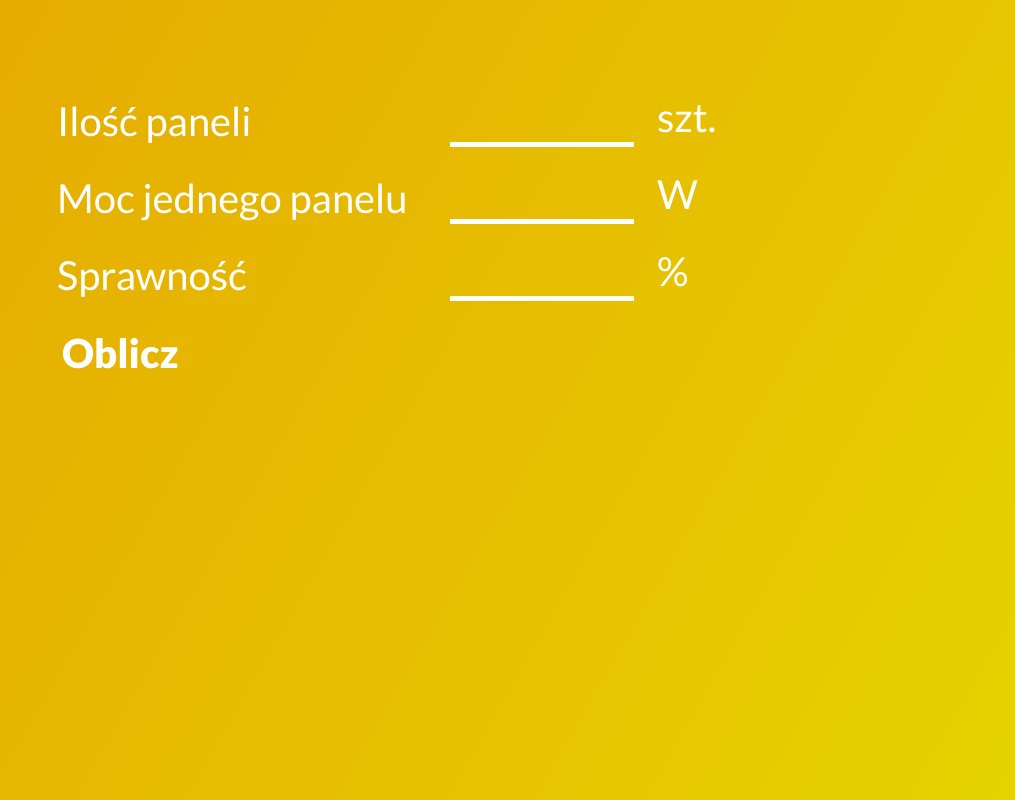
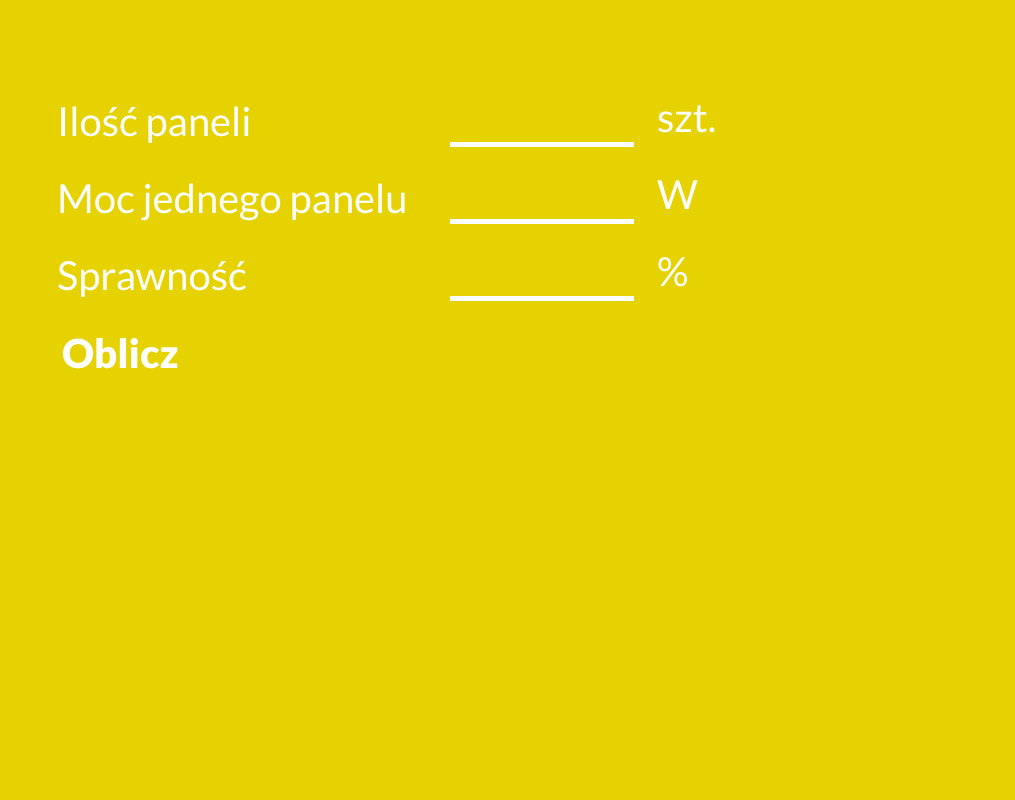
Before and after one commit to californicator/PV-calculators, a plain HTML site: page moc.html in a window 1280 px wide. Shown: the whole page, without its empty margins (265-1280 px from the left). Drawn offline with Linux system fonts and the light colour scheme.

Commit message:
no gradiens

```diff
--- a/stylesheets/stylesheet.css
+++ b/stylesheets/stylesheet.css
@@ -56,8 +56,7 @@ a {
 .page-header {
   color: #fff;
   text-align: center;
-  background-color: #159957;
-  background-image: linear-gradient(120deg, rgba(230,165,0,1) 0%, rgba(230,210,0,1) 100%); }
+  background: rgba(230,210,0,1); }
 
 @media screen and (min-width: 64em) {
   .page-header {
--- a/theme.css
+++ b/theme.css
@@ -1,14 +1,7 @@
 html, body {
 	height: 100%;
 	margin: 0;
-	background: rgba(230,165,0,1);
-	background: -moz-linear-gradient(120deg, rgba(230,165,0,1) 0%, rgba(230,210,0,1) 100%);
-	background: -webkit-gradient(left bottom, right top, color-stop(0%, rgba(230,165,0,1)), color-stop(100%, rgba(230,210,0,1)));
-	background: -webkit-linear-gradient(120deg, rgba(230,165,0,1) 0%, rgba(230,210,0,1) 100%);
-	background: -o-linear-gradient(120deg, rgba(230,165,0,1) 0%, rgba(230,210,0,1) 100%);
-	background: -ms-linear-gradient(120deg, rgba(230,165,0,1) 0%, rgba(230,210,0,1) 100%);
-	background: linear-gradient(120deg, rgba(230,165,0,1) 0%, rgba(230,210,0,1) 100%);
-	filter: progid:DXImageTransform.Microsoft.gradient( startColorstr='#e6a500', endColorstr='#e6d200', GradientType=1 );
+	background: rgba(230,210,0,1);
 }
 
 body {
```
Also changed, not shown: 1 other file.
